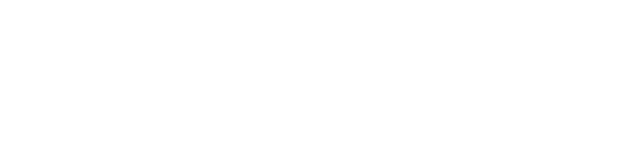
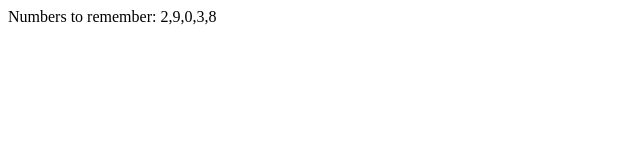
Before and after one commit to misrar09/js-simon, a plain HTML site: page index.html in a window 1280 px wide. Shown: the whole page, without its empty margins (0-640 px from the left). Drawn offline with Linux system fonts and the light colour scheme.

Commit message:
random nums created for 30 secs

```diff
--- a/index.html
+++ b/index.html
@@ -7,7 +7,9 @@
 </head>
 <body>
 
-    <div id="randNums"></div>
+    <div>
+        <span id="randNums" ></span>
+    </div>
 
 
     <script src="main.js"></script>
--- a/main.js
+++ b/main.js
@@ -1,8 +1,38 @@
-// Create 5 random numbers and print them in DOM
+//
 // Assign 30 sec to those number to disappear
 // Create 5 prompts so in each prompt user has to insert those numbers
 // Check if te inserted numbers are correct
 
 
 
+
+
+//Create 5 random numbers and print them in DOM
+
+
+
+function randNumsDisplay() {
+    let numbers = []
+    for (let i = 0; i < 5; i++) {
+        numbers.push(getRndInteger(0, 10));
+    }
+    document.getElementById("randNums").innerHTML = `Numbers to remember: ${numbers}`
+    console.log(numbers);
+
+
+    setTimeout(function () {
+        document.getElementById("randNums").innerHTML = '';
+    }, 30000)
+}
+
+randNumsDisplay()
+
+
+
+//FUNCTIONS
+function getRndInteger(min, max) {
+    return Math.floor(Math.random() * (max - min)) + min;
+  }
+
+
 /* const userInput = prompt("insert the number") */
```
